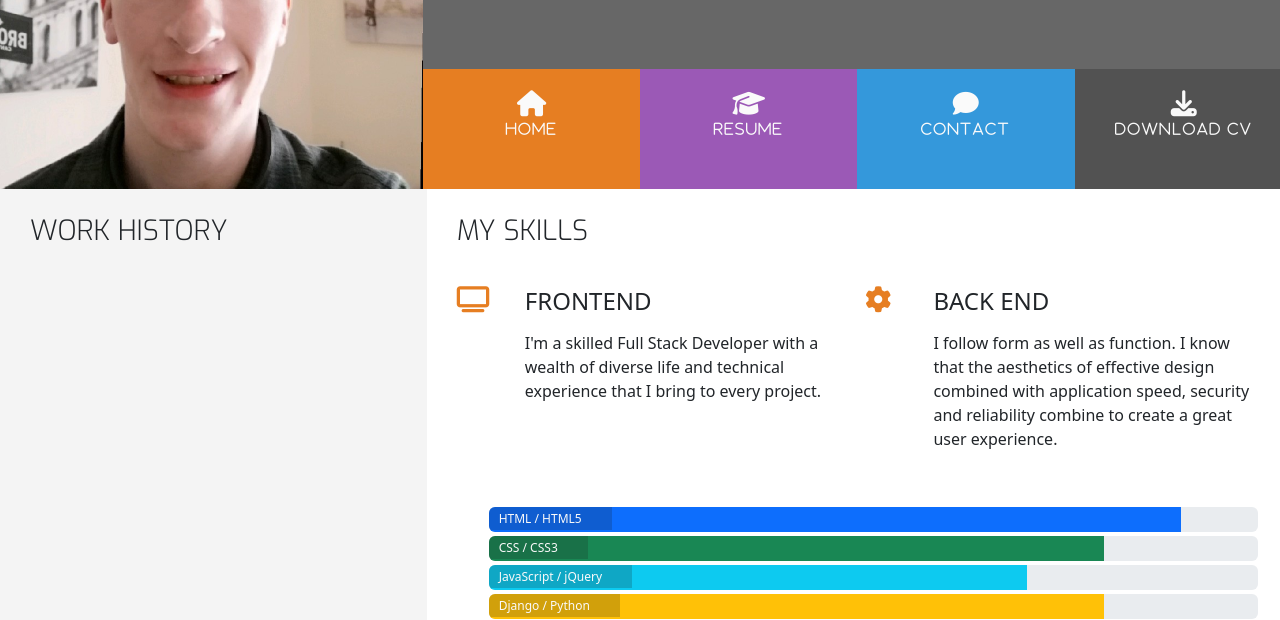
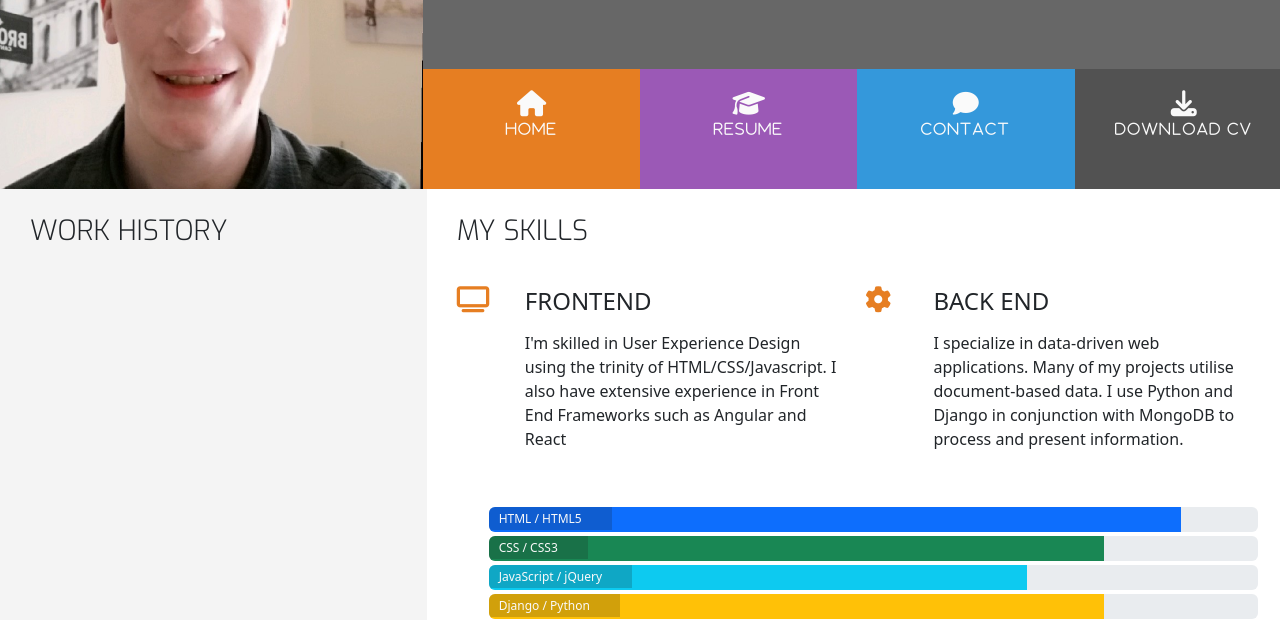
Before and after one commit to ExcellentWish/Resume.NigelDoheny, a plain HTML site: page resume.html in a window 1280 px wide. Shown: the part 180-800 px from the top of the page. Drawn offline with nearby package versions, Linux system fonts and the light colour scheme.

Commit message:
Add paragraphs to resume

```diff
--- a/resume.html
+++ b/resume.html
@@ -31,7 +31,8 @@
                     <div class="col fix-left">
                         <ul id="nav" class="list-inline menucontainer">
                             <li class="col-6 col-sm-3 ui-menu-color-home list-inline-item menuitem">
-                                <a href="index.html" class="hvr-sweep-to-bottom"><i class="fa-solid fa-house" aria-hidden="true">
+                                <a href="index.html" class="hvr-sweep-to-bottom"><i class="fa-solid fa-house"
+                                        aria-hidden="true">
                                         <span> Home</span></i></a>
                             </li>
                             <li class="col-6 col-sm-3 ui-menu-color-resume list-inline-item menuitem">
@@ -82,8 +83,8 @@
                             <div class="col-10">
                                 <h4 class="three-reasons-heading uppercase">FrontEnd</h4>
                                 <p>
-                                    I'm a skilled Full Stack Developer with a wealth of diverse life and technical
-                                    experience that I bring to every project.
+                                    I'm skilled in User Experience Design using the trinity of HTML/CSS/Javascript. I
+                                    also have extensive experience in Front End Frameworks such as Angular and React
                                 </p>
                             </div>
                         </div>
@@ -96,9 +97,9 @@
                             <div class="col-10">
                                 <h4 class="three-reasons-heading uppercase">Back End</h4>
                                 <p>
-                                    I follow form as well as function. I know that the aesthetics of effective design
-                                    combined with application speed, security and reliability combine to create a great
-                                    user experience.
+                                    I specialize in data-driven web applications. Many of my projects utilise
+                                    document-based data. I use Python and Django in conjunction with MongoDB to process
+                                    and present information.
                                 </p>
                             </div>
                         </div>
@@ -107,39 +108,44 @@
                     <div class="row progress-section">
                         <div class="col">
                             <div class="progress">
-                                <div class="progress-bar" role="progressbar" aria-valuenow="90" aria-valuemin="0" aria-valuemax="100" style="width:90%;">
+                                <div class="progress-bar" role="progressbar" aria-valuenow="90" aria-valuemin="0"
+                                    aria-valuemax="100" style="width:90%;">
                                     <span class="sr-only">90% complete</span>
                                 </div>
                                 <span class="progress-type">HTML / HTML5</span>
                             </div>
                             <div class="progress">
-                                <div class="progress-bar bg-success" role="progressbar" aria-valuenow="80" aria-valuemin="0" aria-valuemax="100" style="width:80%;">
+                                <div class="progress-bar bg-success" role="progressbar" aria-valuenow="80"
+                                    aria-valuemin="0" aria-valuemax="100" style="width:80%;">
                                     <span class="sr-only">80% complete</span>
                                 </div>
                                 <span class="progress-type">CSS / CSS3</span>
                             </div>
                             <div class="progress">
-                                <div class="progress-bar bg-info" role="progressbar" aria-valuenow="70" aria-valuemin="0" aria-valuemax="100" style="width:70%;">
+                                <div class="progress-bar bg-info" role="progressbar" aria-valuenow="70"
+                                    aria-valuemin="0" aria-valuemax="100" style="width:70%;">
                                     <span class="sr-only">70% complete</span>
                                 </div>
                                 <span class="progress-type">JavaScript / jQuery</span>
                             </div>
                             <div class="progress">
-                                <div class="progress-bar bg-warning" role="progressbar" aria-valuenow="80" aria-valuemin="0" aria-valuemax="100" style="width:80%;">
+                                <div class="progress-bar bg-warning" role="progressbar" aria-valuenow="80"
+                                    aria-valuemin="0" aria-valuemax="100" style="width:80%;">
                                     <span class="sr-only">80% complete</span>
                                 </div>
                                 <span class="progress-type">Django / Python</span>
                             </div>
                             <div class="progress">
-                                <div class="progress-bar bg-danger" role="progressbar" aria-valuenow="80" aria-valuemin="0" aria-valuemax="100" style="width:80%;">
+                                <div class="progress-bar bg-danger" role="progressbar" aria-valuenow="80"
+                                    aria-valuemin="0" aria-valuemax="100" style="width:80%;">
                                     <span class="sr-only">80% complete</span>
                                 </div>
                                 <span class="progress-type">SQL / NoSQL</span>
                             </div>
                         </div>
+                    </div>
                 </div>
             </div>
-        </div>
     </section>
     <footer class="container-fluid">
         <div id="footer-details" class="row">
```
